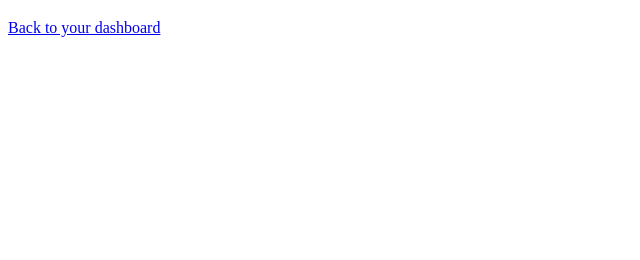
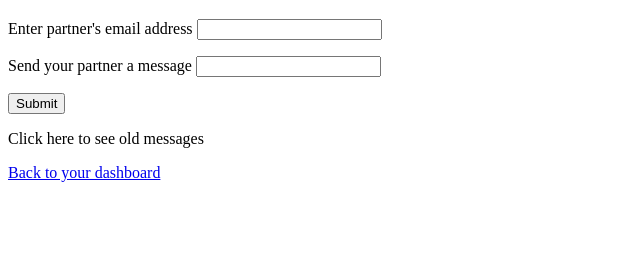
Before and after one commit to marjanasarker/2do2gether, a Flask app: template templates/messages.html in a window 1280 px wide. Shown: the part 40-300 px from the top of the page, without its empty margins (0-640 px from the left). Run offline with Flask 2, Linux system fonts and the light colour scheme; the template is opened without the code that fills it, so the values that code supplies are empty.

Commit message:
Added form to submit information about habit partner and submit messages

```diff
--- a/templates/messages.html
+++ b/templates/messages.html
@@ -4,7 +4,22 @@
 
 {% block body %}
 <h3>Let's set up a {{user_habit_name}} accountability partner,  {{user_name}}!</h3>
-
+<div>
+    <form action='/messages/{{user_habit_id}}', method='POST'>
+    <p>
+       Enter partner's email address <input type="text" name="email">
+    </p>
+    <p>
+       Send your partner a message <input type='text' name="messages">
+    </p>
+    <p>
+        <input type = "submit">
+    </p>
+    </form>
+</div>
+<div>
+    Click here to see old messages
+</div>
 <p>
     <a href='/habit_display'>Back to your dashboard</a>
 </p>
```
